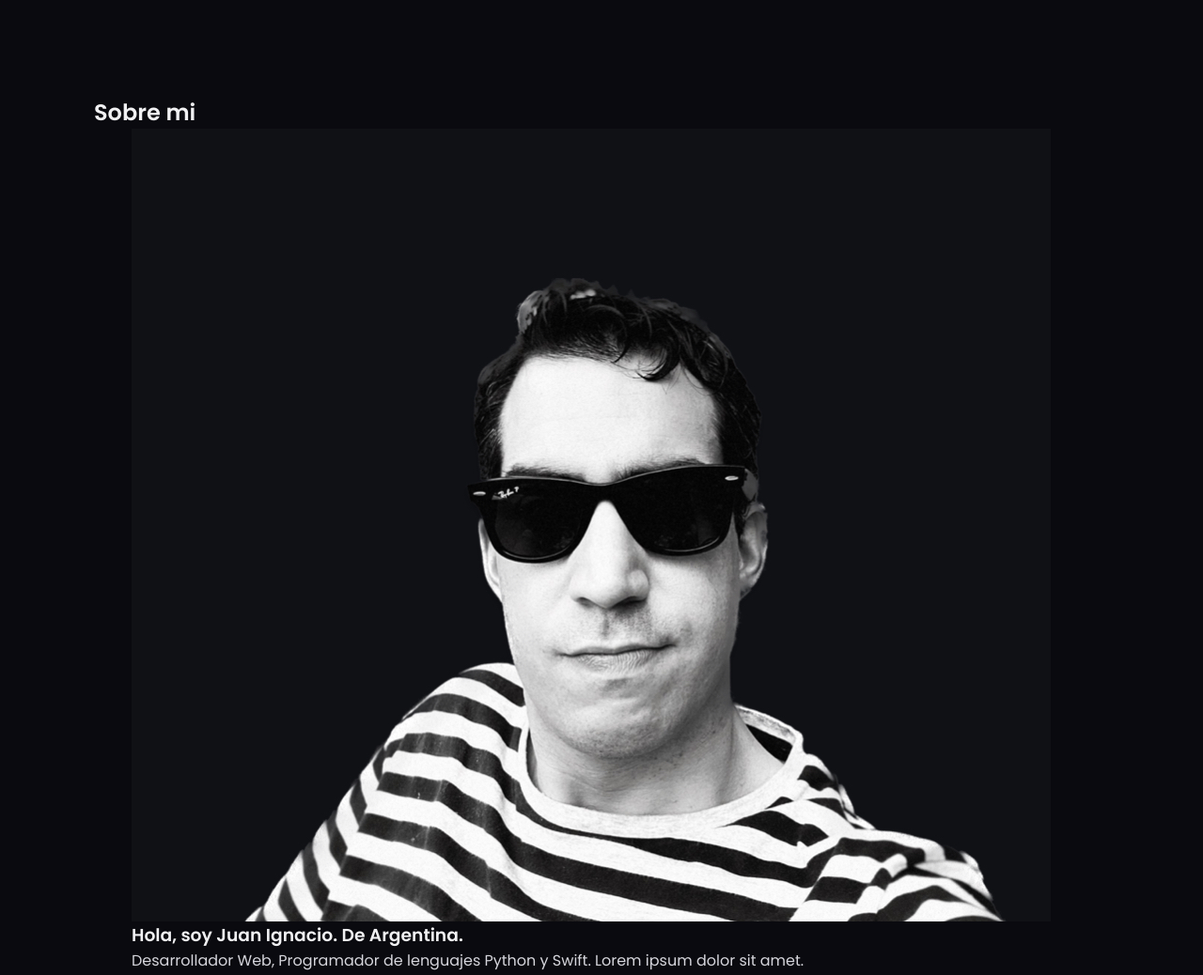
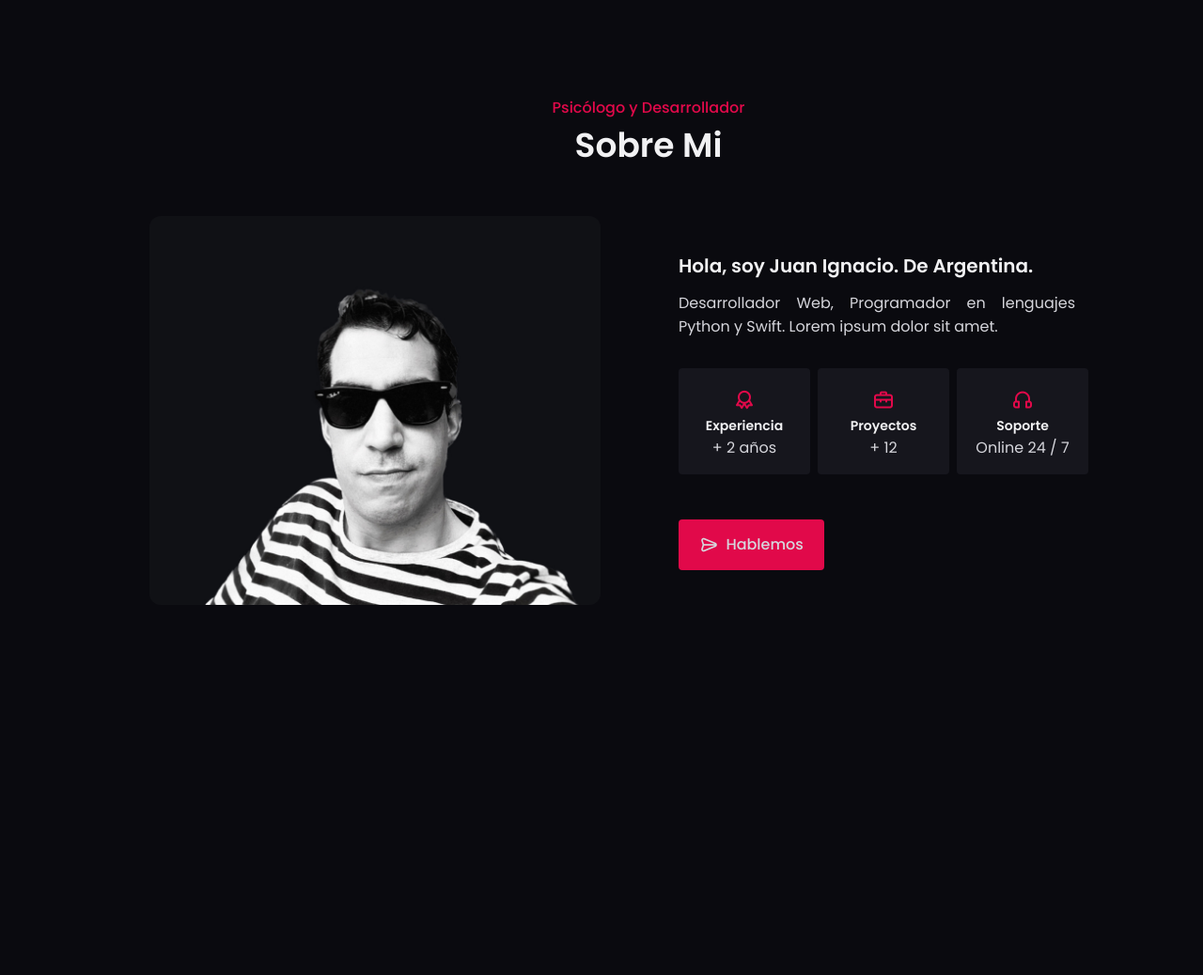
Before and after one commit to devJIA85/PreEntrega2-ANTOLINI, a plain HTML site: page index.html in a window 1280 px wide. Shown: the part 802-1840 px from the top of the page at 94% size. After the commit the page ends 1478 px from the top, so only its background shows below. Drawn offline with nearby package versions, Linux system fonts and the light colour scheme.

Commit message:
v 0.0.6
about finished
js scroll

```diff
--- a/assets/css/styles.css
+++ b/assets/css/styles.css
@@ -124,6 +124,20 @@ input {
 /*=============== REUSABLE CSS CLASSES ===============*/
 .section {
     padding: 6.5rem 0 2rem;
+}
+
+.section__title {
+    text-align: center;
+    font-size: var(--h1-font-size);
+    margin-bottom: var(--mb-3);
+}
+
+.section__title::before {
+    content: attr(data-heading);
+    display: block;
+    font-size: var(--normal-font-size);
+    font-weight: var(--font-medium);
+    color: var(--skin-color);
 }
 
 /*=============== SIDEBAR ===============*/
@@ -384,8 +398,55 @@ input {
 }
 
 /*===== About Section =====*/
+.about__container {
+    grid-template-columns: repeat(2, 1fr);
+    column-gap: 4rem;
+    align-items: center;
+}
 
+.about__img {
+    width: 480px;
+    border-radius: 0.75rem;
+    justify-self: center;
+}
 
+.about__heading {
+    font-size: var(--h3-font-size);
+    margin-bottom: var(--mb-0-75);
+}
+
+.about__description {
+    text-align: justify;
+    padding-right: 6rem;
+    margin-bottom: var(--mb-2);
+}
+
+.about__info {
+    grid-template-columns: repeat(3, 140px);
+    column-gap: .5rem;
+    margin-bottom: var(--mb-3);
+}
+
+.about__box {
+    text-align: center;
+    border-radius: .25rem;
+    padding: 1rem 1.25rem;
+    background-color: var(--box-color);
+}
+
+.about__icon {
+    font-size: 1.5rem;
+    color: var(--skin-color);
+    margin-bottom: var(--mb-0-75);
+}
+
+.about__title {
+    font-size: var(--small-font-size);
+}
+
+.about__subtitle {
+    font-size: var(--smaller-font-size);
+}
 /*===== Qualification Section =====*/
 
 
@@ -426,7 +487,16 @@ input {
 
 
 /*=============== SCROLL BAR ===============*/
+::-webkit-scrollbar {
+    width: .60rem;
+    background-color: var(--scroll-bar-color);
+    border-radius: .5rem;
+}
 
+::-webkit-scrollbar-thumb {
+    background-color: var(--scroll-thumb-color);
+    border-radius: .5rem;
+}
 
 /*========== BREAKPOINTS ==========*/
 /* Para Large (& XXL) Devices */
--- a/assets/js/main.js
+++ b/assets/js/main.js
@@ -44,3 +44,8 @@ if(navClose) {
 
 
 /*=============== SHOW SCROLL UP ===============*/
+// toma todas sections que tienen un id definido
+const sections = document.querySelectorAll("section[id]")
+
+// agrega un event listener para el scroll
+window.addEventListener("scroll", navHighlighter);
--- a/index.html
+++ b/index.html
@@ -129,15 +129,15 @@
         </section>
         <!--===== About =====-->
         <section class="about section" id="about">
-            <h2 data-heading="Mi intro" class="section__title">Sobre mi</h2>
+            <h2 data-heading="Psicólogo y Desarrollador" class="section__title">Sobre Mi</h2>
 
             <div class="about__container container grid">
                 <img src="assets/img/about-img.jpg" alt="Juan Ignacio Antolini" class="about__img">
 
                 <div class="about__data">
                     <h3 class="about__heading">Hola, soy Juan Ignacio. De Argentina.</h3>
-                    <p class="about__description">Desarrollador Web, Programador de lenguajes Python y Swift. Lorem ipsum dolor sit amet.</p>
-                    <div class="about__info">
+                    <p class="about__description">Desarrollador Web, Programador en lenguajes Python y Swift. Lorem ipsum dolor sit amet.</p>
+                    <div class="about__info grid">
                         <div class="about__box">
                             <i class="uil uil-award about__icon"></i>
                             <h3 class="about__title">Experiencia</h3>
@@ -147,13 +147,13 @@
                         <div class="about__box">
                             <i class="uil uil-suitcase-alt about__icon"></i>
                             <h3 class="about__title">Proyectos</h3>
-                            <span class="about__aubtitle">12 terminados</span>
+                            <span class="about__aubtitle">+ 12</span>
                         </div>
 
                         <div class="about__box">
                             <i class="uil uil-headphones-alt about__icon"></i>
                             <h3 class="about__title">Soporte</h3>
-                            <span class="about__aubtitle">Online 24/7</span>
+                            <span class="about__aubtitle">Online 24 / 7</span>
                         </div>
                     </div>
                     <a href="#contact" class="button"><i class="uil uil-navigator button__icon"></i>
```
